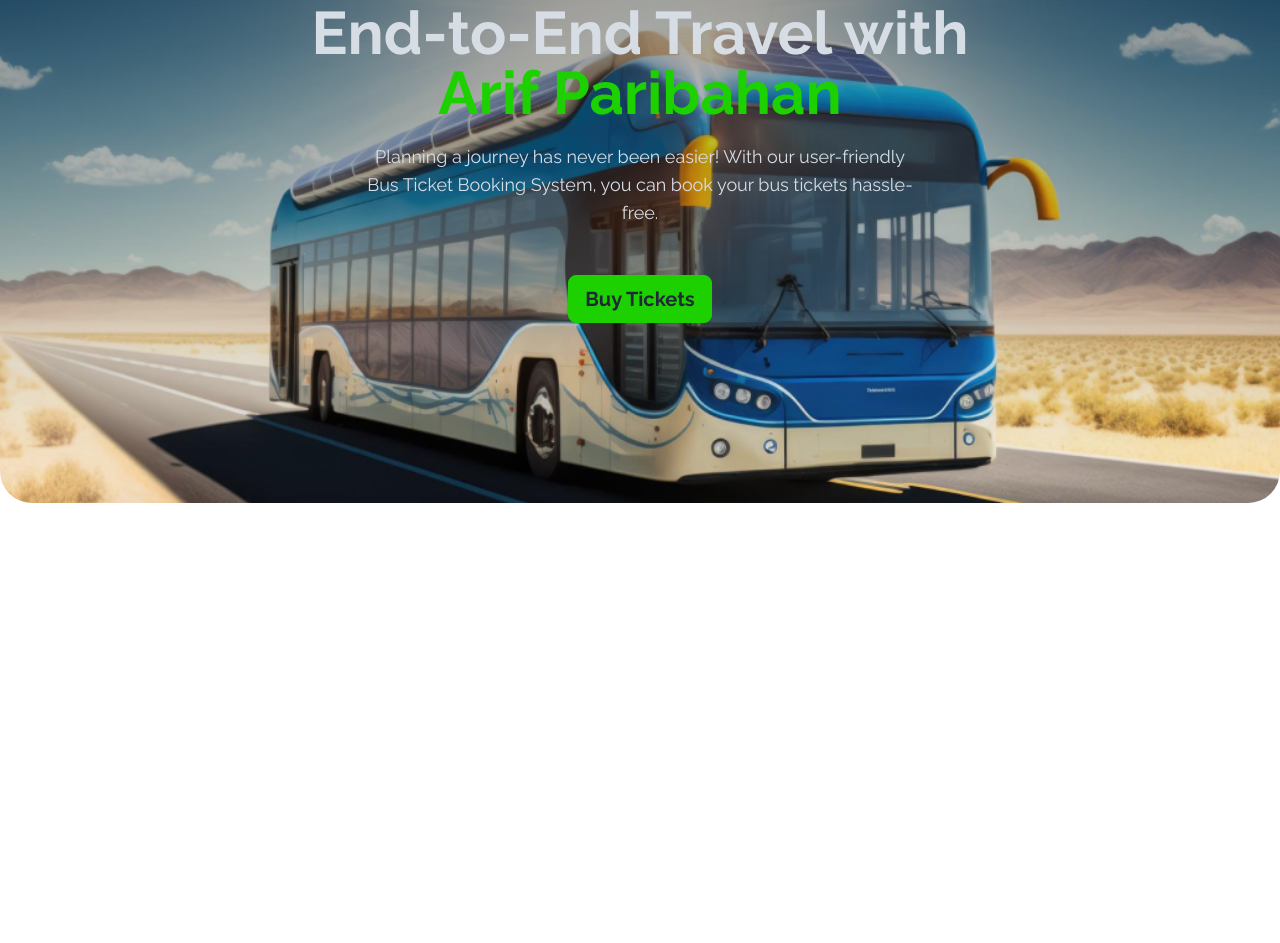
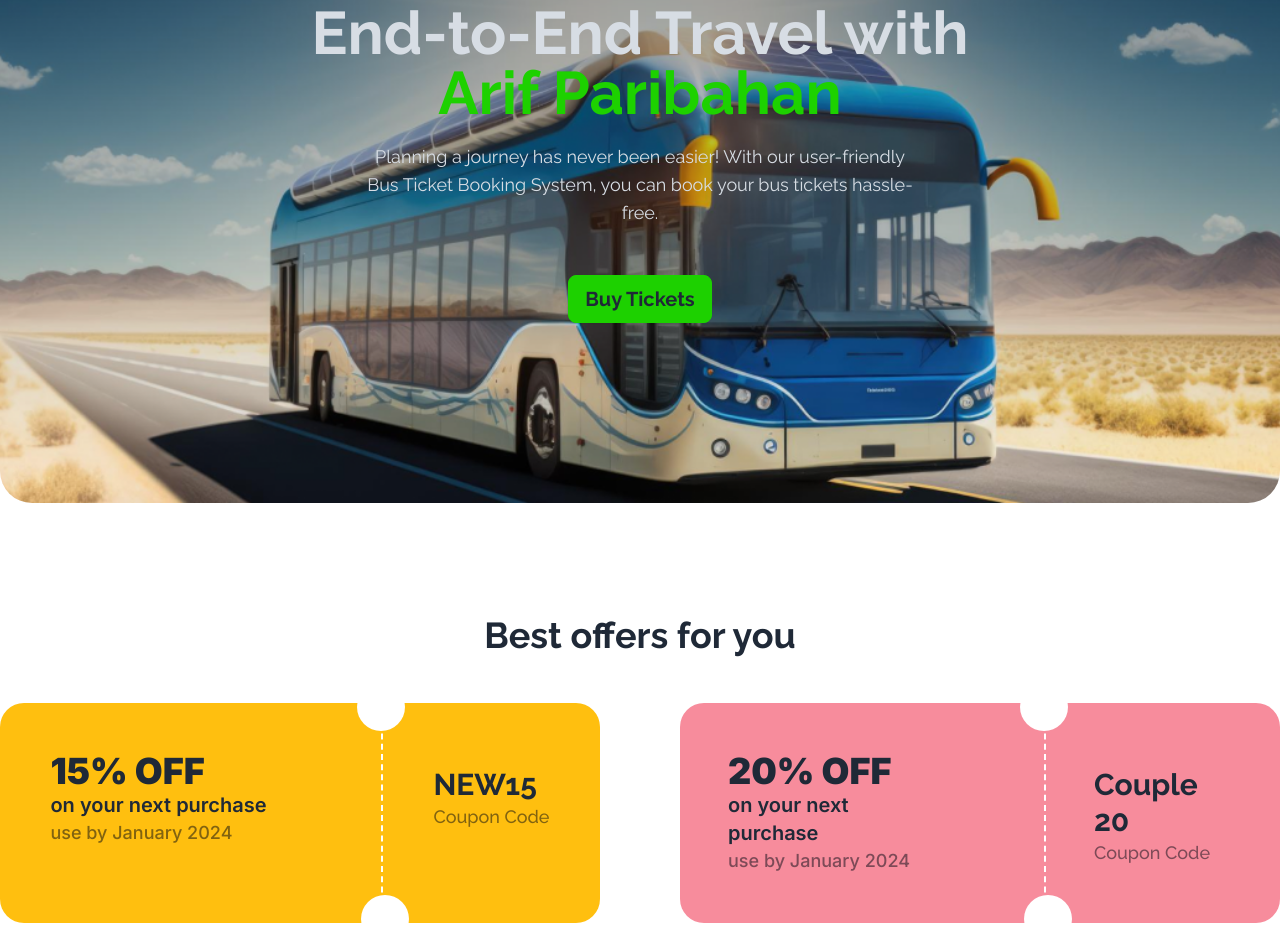
Before and after one commit to Ar1fislam/B9A5-smart-ticketing, a plain HTML site: page index.html in a window 1280 px wide. Shown: the part 254-1197 px from the top of the page. Before the commit the page ends 800 px from the top, so only its background shows below. Drawn offline with nearby package versions, Linux system fonts and the light colour scheme.

Commit message:
best offer coupon done

```diff
--- a/index.html
+++ b/index.html
@@ -10,7 +10,7 @@
     <link rel="stylesheet" href="styles/styles.css">
 </head>
 
-<body class="container mx-auto font-rale">
+<body class="md:container mx-auto font-rale">
   <header>
     <!-- nav -->
     <div class="navbar bg-base-100">
@@ -42,7 +42,7 @@
       </div>
 
     <!-- banner -->
-    <div>
+    <div class="mx-2 lg:mx-0">
         <div class="hero  md:min-h-[681px] rounded-[32px]" style="background-image: url(./images/banner.png);">
             <div class=""></div>
             <div class="hero-content text-center text-neutral-content">
@@ -56,7 +56,48 @@
     </div>
   </header>
   <main>
+    <!-- best offer -->
+    <section class="mt-28 mx-2 lg:mx-0">
+        <h1 class="text-4xl font-bold text-center mb-12">Best offers for you</h1>
+        <div class="font-inter flex flex-col lg:flex-row justify-between gap-20">
+            <div class="bg-[#FFBF0F] rounded-3xl flex justify-evenly flex-1">
 
+                <div class="p-6 lg:p-12">
+                    <h2 class="text-3xl md:text-4xl font-black">15% OFF</h2>
+                    <p class="text-xl font-semibold">on your next purchase</p>
+                    <p class="text-lg font-medium text-[#03071280]">use by January 2024</p>
+                </div>
+                <div class="border-dashed border-r-2 border-white p-1 lg:p-8 relative">
+                    <div class="absolute rounded-full w-12 h-12 bg-white -top-5 -right-6"></div>
+                    <div class="absolute rounded-full w-12 h-12 bg-white -bottom-5 -right-7"></div>
+                </div>
+                <div class="font-rale p-12 pt-16">
+                    <h3 class="text-3xl font-bold">NEW15</h3>
+                    <p class="text-lg font-medium text-[#03071280]">Coupon Code</p>
+                </div>
+            </div>
+
+            <div class="bg-[#F78C9C] rounded-3xl flex justify-evenly flex-1">
+
+                <div class="p-7 lg:p-12">
+                    <h2 class="text-3xl md:text-4xl font-black">20% OFF</h2>
+                    <p class="text-xl font-semibold">on your next purchase</p>
+                    <p class="text-lg font-medium text-[#03071280]">use by January 2024</p>
+                </div>
+                <div class="border-dashed border-r-2 border-white p-1 lg:p-8 relative">
+                    <div class="absolute rounded-full w-12 h-12 bg-white -top-5 -right-6"></div>
+                    <div class="absolute rounded-full w-12 h-12 bg-white -bottom-5 -right-7"></div>
+                </div>
+                <div class="font-rale p-12 pt-16">
+                    <h3 class="text-3xl font-bold">Couple 20</h3>
+                    <p class="text-lg font-medium text-[#03071280]">Coupon Code</p>
+                </div>
+            </div>
+
+
+
+        </div>
+    </section>
   </main>
   <footer>
 
```
